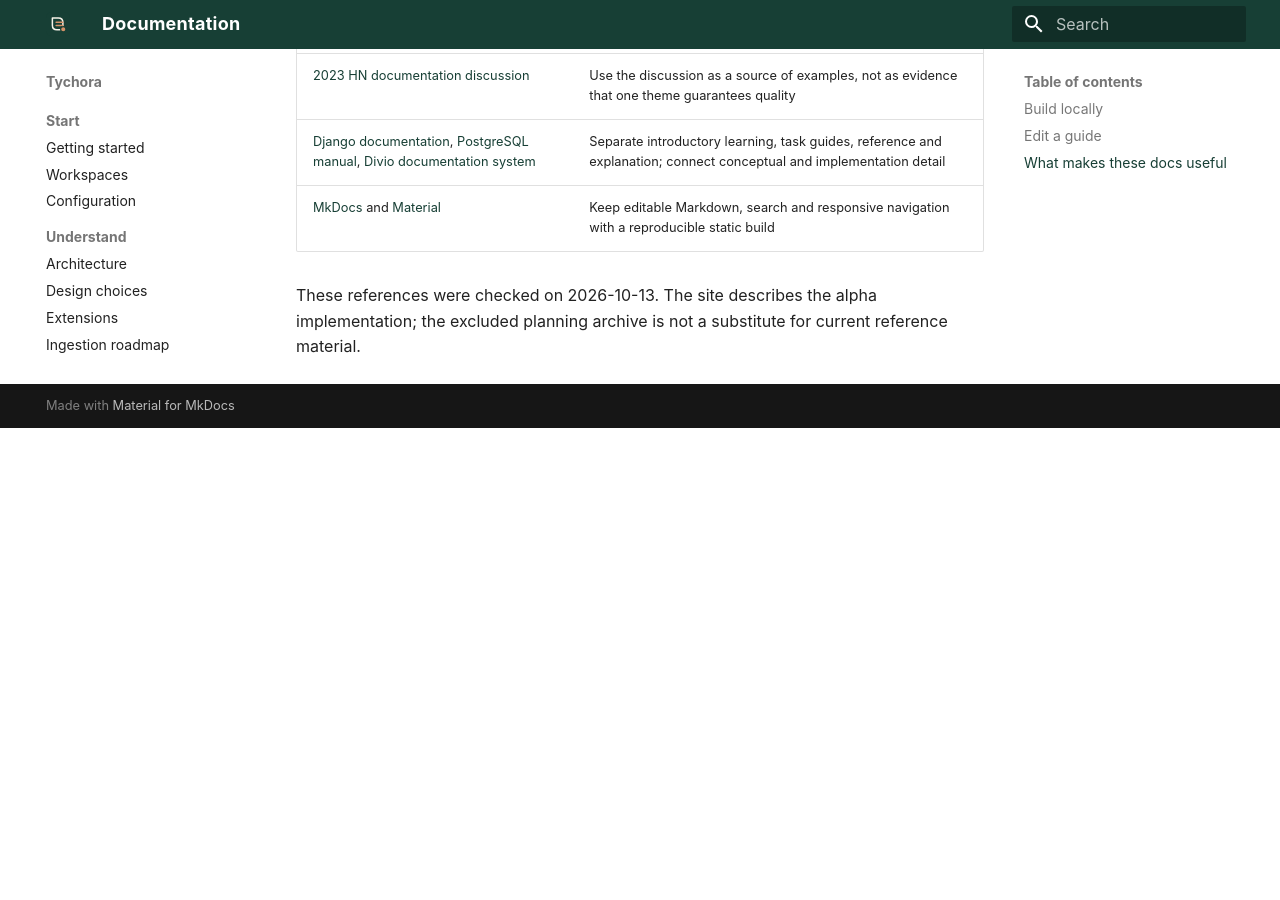
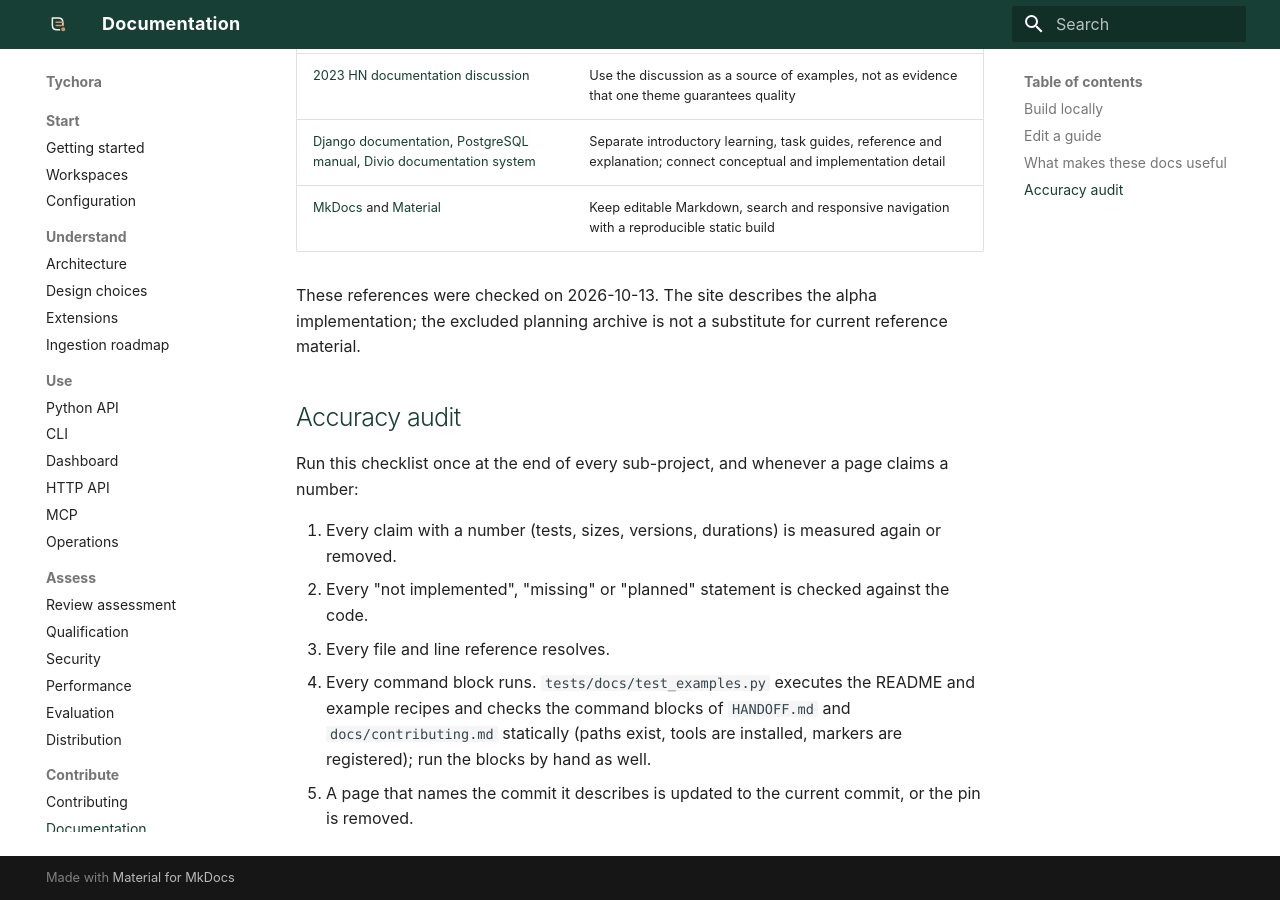
Before and after one commit to tychota/tychora, an MkDocs documentation site: the page built from docs/documentation.md, in a window 1280 px wide and 900 px high, scrolled down 1956 px. Built offline with MkDocs 1.6.1 and Material for MkDocs 9.7.7, drawn with Linux system fonts in a browser that asks for light colours; before the commit the page ends 2384 px from its top, so only the background shows below that.

Commit message:
docs: audit accuracy, check documented commands and record local state
Co-Authored-By: Claude Sonnet 5.5 <noreply@anthropic.com>
Claude-Session: https://claude.ai/code/session_015FJC4WashyKwd8DxEbFuhM

```diff
--- a/docs/documentation.md
+++ b/docs/documentation.md
@@ -40,3 +40,13 @@ The sources below informed this structure. They are references, not text copied
 | [MkDocs](https://www.mkdocs.org/) and [Material](https://squidfunk.github.io/mkdocs-material/) | Keep editable Markdown, search and responsive navigation with a reproducible static build |
 
 These references were checked on 2026-10-13. The site describes the alpha implementation; the excluded planning archive is not a substitute for current reference material.
+
+## Accuracy audit
+
+Run this checklist once at the end of every sub-project, and whenever a page claims a number:
+
+1. Every claim with a number (tests, sizes, versions, durations) is measured again or removed.
+2. Every "not implemented", "missing" or "planned" statement is checked against the code.
+3. Every file and line reference resolves.
+4. Every command block runs. `tests/docs/test_examples.py` executes the README and example recipes and checks the command blocks of `HANDOFF.md` and `docs/contributing.md` statically (paths exist, tools are installed, markers are registered); run the blocks by hand as well.
+5. A page that names the commit it describes is updated to the current commit, or the pin is removed.
```
Also changed, not shown: HANDOFF.md (+7 -1 lines), docs/architecture.md (+2 -2 lines), docs/contributing.md (+1 -1 lines), docs/quality/2026-10-15-baseline.md (+5 -1 lines), docs/quality/README.md (+4 -0 lines), 2 other files.
